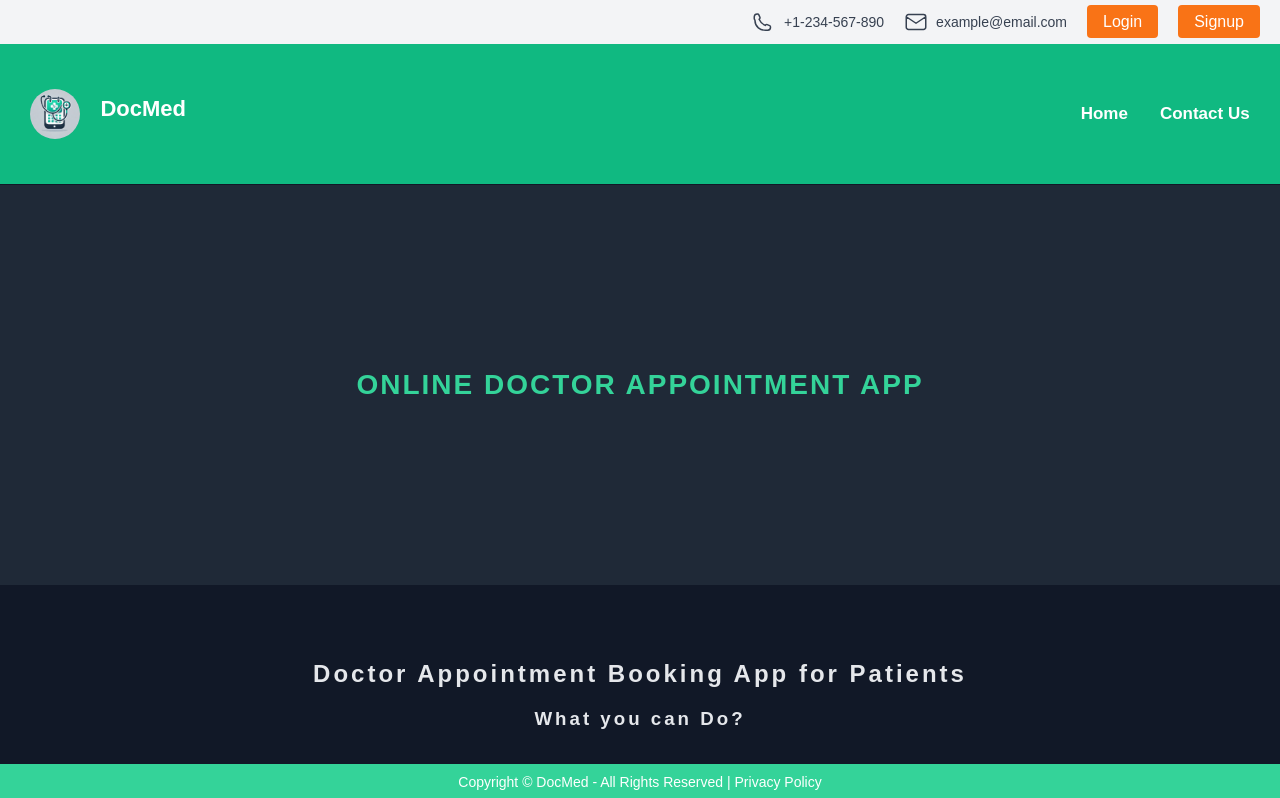
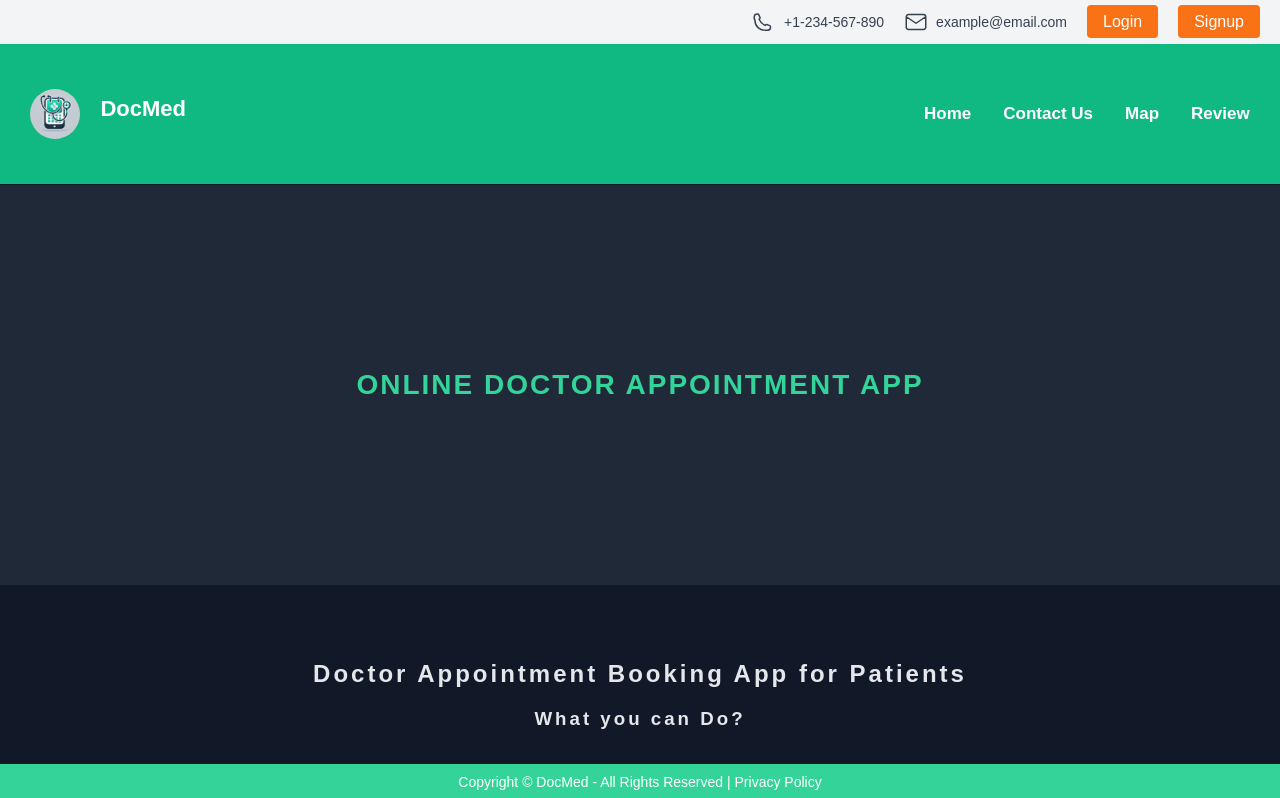
Before and after one commit to ShauryaRahlon/DocMed, a React (Vite) app in the folder Client/: page / in a window 1280 px wide. Shown: the top 798 px of the page. Built offline with nearby package versions, Linux system fonts and the light colour scheme.

Commit message:
Adding Routes

```diff
--- a/Client/index.html
+++ b/Client/index.html
@@ -2,9 +2,9 @@
 <html lang="en">
   <head>
     <meta charset="UTF-8" />
-    <link rel="icon" type="image/svg+xml" href="/same.webp" />
+    <link rel="icon" type="image/svg+xml" href="/Logo-icon.webp" />
     <meta name="viewport" content="width=device-width, initial-scale=1.0" />
-    <title>DocMed</title>
+    <title>DocMed | Your Health Companion</title>
   </head>
   <body>
     <div id="root"></div>
--- a/Client/src/Components/MainHome.jsx
+++ b/Client/src/Components/MainHome.jsx
@@ -110,6 +110,12 @@ function MainHome() {
             <Link to="/contact" className="nav-link ContactUs">
               Contact Us
             </Link>
+            <Link to="/map" className="nav-link Map">
+              Map
+            </Link>
+            <Link to="/review" className="nav-link Review">
+              Review
+            </Link>
           </nav>
         </div>
       </header >
```
